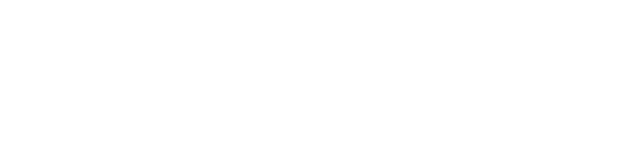
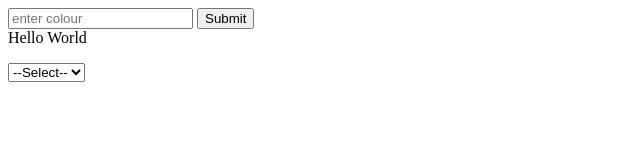
Before and after one commit to Sanjana5523/temp, a plain HTML site: page temp17.html in a window 1280 px wide. Shown: the whole page, without its empty margins (0-640 px from the left). Drawn offline with Linux system fonts and the light colour scheme.

Commit message:
modified

```diff
--- a/temp17.html
+++ b/temp17.html
@@ -5,7 +5,25 @@
     <meta name="viewport" content="width=device-width, initial-scale=1.0">
     <title>Document</title>
 </head>
+<script>
+    function hello(){
+         let color=document.getElementById("txtclr").value
+         document.getElementById("txtdiv").style.color=color
+         let bg=document.getElementById("type").value;
+         document.getElementById("txtdiv").style.backgroundColor=bg;
+    }
+</script>
 <body>
-
+    <input type="text" id="txtclr" placeholder="enter colour">
+    <button onclick="hello()">Submit</button>
+    <div id="txtdiv">Hello World</div>
+    <p><select id="type">
+        <option value=0>--Select--</option>
+        <option value="red">Red</option>
+        <option value="pink">Pink</option>
+        <option value="blue">Blue</option>
+        <option value="aqua">Aqua</option>
+        </select></p>
+</div>
 </body>
 </html>
```
